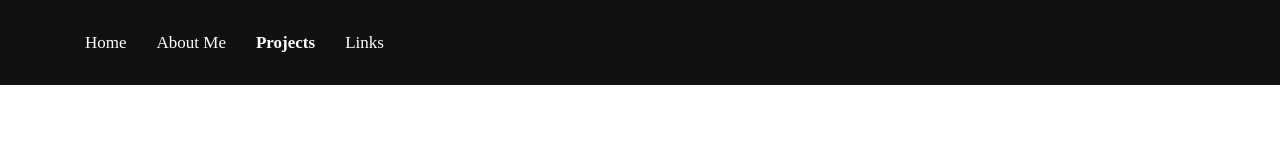
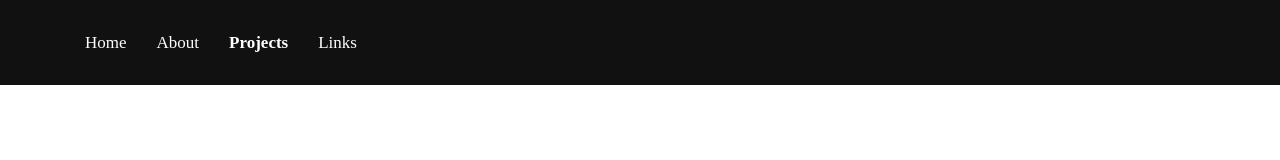
Before and after one commit to topik0/topik-site-cobalt, a Gatsby site: page /links in a window 1280 px wide. Shown: the top 160 px of the page. Built offline with nearby package versions, Linux system fonts and the light colour scheme; Gatsby itself is replaced by a stand-in of ours.

Commit message:
Renamed About Me to About

```diff
--- a/src/constants/links.js
+++ b/src/constants/links.js
@@ -1,6 +1,6 @@
 export const links = [
   { label: "Home", url: "/" },
-  { label: "About Me", url: "/about" },
+  { label: "About", url: "/about" },
   { label: "Projects", url: "/projects" },
   { label: "Links", url: "/links" },
 ]
```
